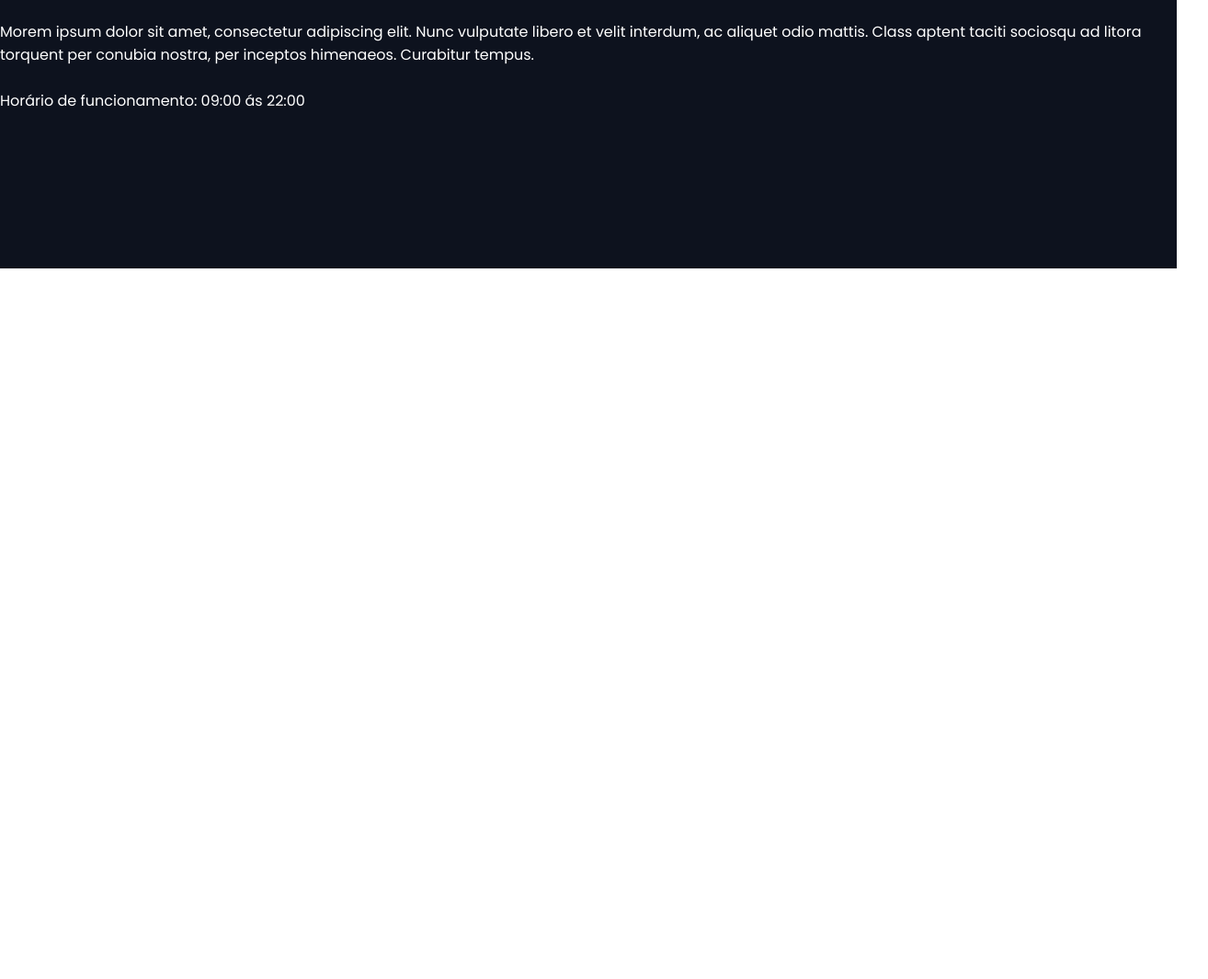
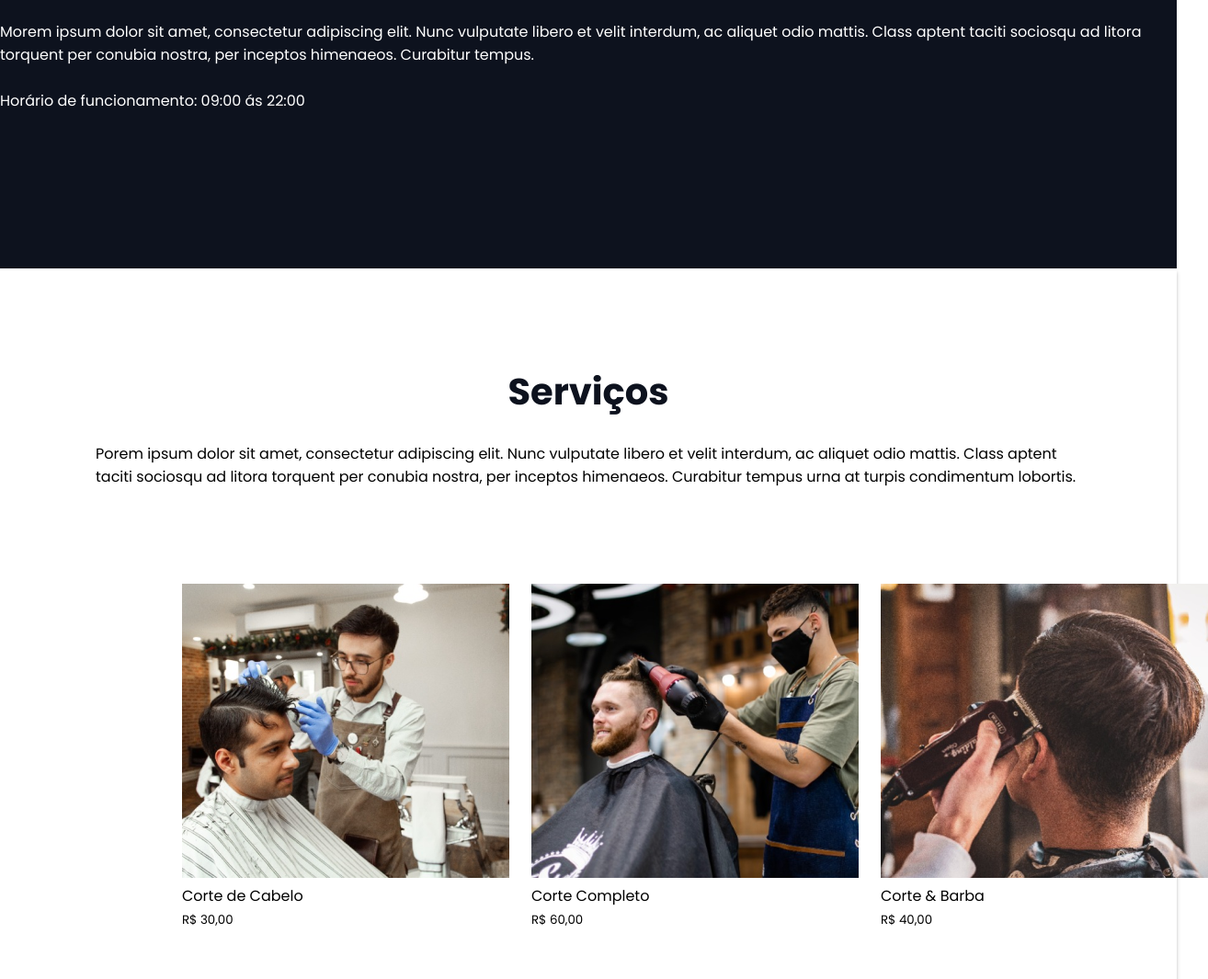
Before and after one commit to Vitormwxm/barbearia-landing, a plain HTML site: page index.html in a window 1280 px wide. Shown: the part 1391-2456 px from the top of the page at 92% size, 1314 px wide, since content can reach past the window. Before the commit the page ends 1683 px from the top, so only its background shows below. Drawn offline with Linux system fonts and the light colour scheme.

Commit message:
Update section services

```diff
--- a/index.html
+++ b/index.html
@@ -1,71 +1,116 @@
 <!DOCTYPE html>
 <html lang="pt-br">
   <head>
-    <meta charset="UTF-8">
-    <meta name="viewport" content="width=device-width, initial-scale=1.0">
-    <link rel="stylesheet" href="styles.css">
+    <meta charset="UTF-8" />
+    <meta name="viewport" content="width=device-width, initial-scale=1.0" />
+    <link rel="stylesheet" href="styles.css" />
 
-    <link rel="preconnect" href="https://fonts.googleapis.com">
-    <link rel="preconnect" href="https://fonts.gstatic.com" crossorigin>
-    <link href="https://fonts.googleapis.com/css2?family=Poppins:ital,wght@0,100;0,200;0,300;0,400;0,500;0,600;0,700;0,800;0,900;1,100;1,200;1,300;1,400;1,500;1,600;1,700;1,800;1,900&display=swap" rel="stylesheet">
+    <link rel="preconnect" href="https://fonts.googleapis.com" />
+    <link rel="preconnect" href="https://fonts.gstatic.com" crossorigin />
+    <link
+      href="https://fonts.googleapis.com/css2?family=Poppins:ital,wght@0,100;0,200;0,300;0,400;0,500;0,600;0,700;0,800;0,900;1,100;1,200;1,300;1,400;1,500;1,600;1,700;1,800;1,900&display=swap"
+      rel="stylesheet"
+    />
 
     <title>Barber</title>
   </head>
   <body>
     <header>
-        <a class="logo-img" href="index.html"><img src="assets/logo_barber.png" alt="Logo do site"></a>
+      <a class="logo-img" href="index.html"
+        ><img src="assets/logo_barber.png" alt="Logo do site"
+      /></a>
 
       <nav class="nav-bar">
-
         <div class="container-menu">
           <a class="link-menu" href="#sobre">Sobre</a>
-            <a class="link-menu"  href="#servicos">Serviços</a>
-            <a class="link-menu"  href="#contato">Contatos</a>
+          <a class="link-menu" href="#servicos">Serviços</a>
+          <a class="link-menu" href="#contato">Contatos</a>
         </div>
 
-
         <button class="button-agendar">Agendar Horário</button>
-
       </nav>
     </header>
 
     <main>
       <section class="first-section">
         <div class="title-first-section">
-            <h1>ESTILO É UM REFLEXO DA SUA ATITUDE  E</h1>
+          <h1>ESTILO É UM REFLEXO DA SUA ATITUDE E</h1>
           <h1>SUA PERSONALIDADE</h1>
           <div class="paragraph-first-section">
             <p>Horário de funcionamento: 09:00 ás 22:00</p>
             <button class="first-button">Agendar Horário</button>
           </div>
         </div>
-
       </section>
 
       <section class="container-section-about">
         <div class="container-left">
-                <img src="assets/Rectangle 10_about.png" alt="">
-                <img src="assets/Rectangle 11_about.png" alt="">
-                <img src="assets/Rectangle 12_about.png" alt="">
+          <img src="assets/Rectangle 10_about.png" alt="" />
+          <img src="assets/Rectangle 11_about.png" alt="" />
+          <img src="assets/Rectangle 12_about.png" alt="" />
         </div>
 
         <div class="container-right">
           <h1>Sobre</h1>
 
           <p>
-                    Morem ipsum dolor sit amet, consectetur adipiscing elit. Nunc vulputate libero et velit interdum, ac aliquet odio mattis. Class aptent taciti sociosqu ad litora torquent per conubia nostra, per inceptos himenaeos. Curabitur tempus urna at turpis condimentum lobortis. Ut commodo efficitur neque. Ut diam quam, semper iaculis condimentum ac, vestibulum eu nisl.
+            Morem ipsum dolor sit amet, consectetur adipiscing elit. Nunc
+            vulputate libero et velit interdum, ac aliquet odio mattis. Class
+            aptent taciti sociosqu ad litora torquent per conubia nostra, per
+            inceptos himenaeos. Curabitur tempus urna at turpis condimentum
+            lobortis. Ut commodo efficitur neque. Ut diam quam, semper iaculis
+            condimentum ac, vestibulum eu nisl.
           </p>
-                <br>
+          <br />
           <p>
-                    Morem ipsum dolor sit amet, consectetur adipiscing elit. Nunc vulputate libero et velit interdum, ac aliquet odio mattis. Class aptent taciti sociosqu ad litora torquent per conubia nostra, per inceptos himenaeos. Curabitur tempus.
+            Morem ipsum dolor sit amet, consectetur adipiscing elit. Nunc
+            vulputate libero et velit interdum, ac aliquet odio mattis. Class
+            aptent taciti sociosqu ad litora torquent per conubia nostra, per
+            inceptos himenaeos. Curabitur tempus.
           </p>
-                <br>
+          <br />
+          <p>Horário de funcionamento: 09:00 ás 22:00</p>
+        </div>
+      </section>
+
+      <section class="container-section-services">
+        <div class="first-box-service">
+          <h1>Serviços</h1>
+          <br />
           <p>
-                    Horário de funcionamento: 09:00 ás 22:00
+            Porem ipsum dolor sit amet, consectetur adipiscing elit. Nunc
+            vulputate libero et velit interdum, ac aliquet odio mattis. Class
+            aptent taciti sociosqu ad litora torquent per conubia nostra, per
+            inceptos himenaeos. Curabitur tempus urna at turpis condimentum
+            lobortis.
           </p>
-
         </div>
 
+        <div class="img-services">
+          <figure>
+            <img src="assets/Rectangle 14.1_serviços.png" alt="" />
+            <figcaption>
+              <p>Corte de Cabelo</p>
+              <small>R$ 30,00</small>
+            </figcaption>
+          </figure>
+
+          <figure>
+            <img src="assets/Rectangle 14.2_serviços.png" alt="" />
+            <figcaption>
+              <p>Corte Completo</p>
+              <small>R$ 60,00</small>
+            </figcaption>
+          </figure>
+
+          <figure>
+            <img src="assets/Rectangle 14.3_serviços.png" alt="" />
+            <figcaption>
+              <p>Corte & Barba</p>
+              <small>R$ 40,00</small>
+            </figcaption>
+          </figure>
+        </div>
       </section>
     </main>
   </body>
--- a/styles.css
+++ b/styles.css
@@ -121,3 +121,32 @@ header {
     font-weight: 400;
     line-height: normal;
 }
+
+.container-section-services{
+    background: var(--White, #FFF);
+    box-shadow: 0px 4px 4px 0px rgba(0, 0, 0, 0.25);
+    height: 773px;
+}
+
+.img-services{
+    display: flex;
+    gap: 24px;
+}
+
+.first-box-service{
+    padding: 104px;
+}
+
+.container-section-services h1{
+    color: var(--Blue, #0D121E);
+    font-family: Poppins;
+    text-align: center;
+    font-size: 40px;
+    font-style: normal;
+    font-weight: 700;
+    line-height: normal;
+}
+
+.img-services{
+    padding-left: 198px;
+}
```
Lines whose indentation alone changed are shown as unchanged.
